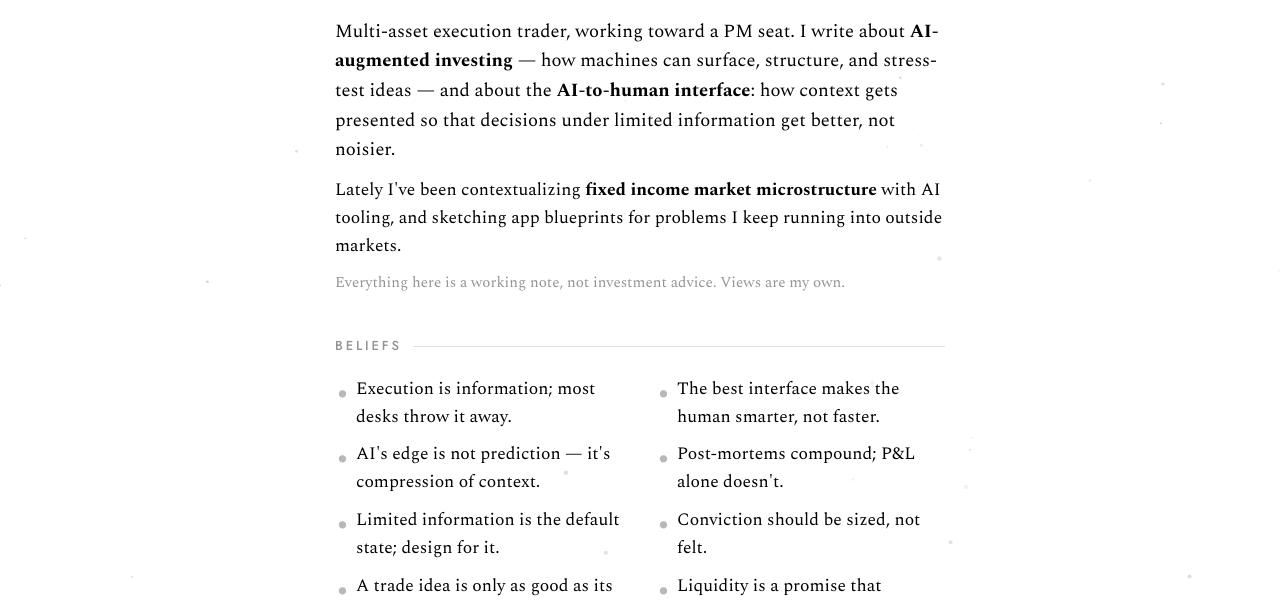
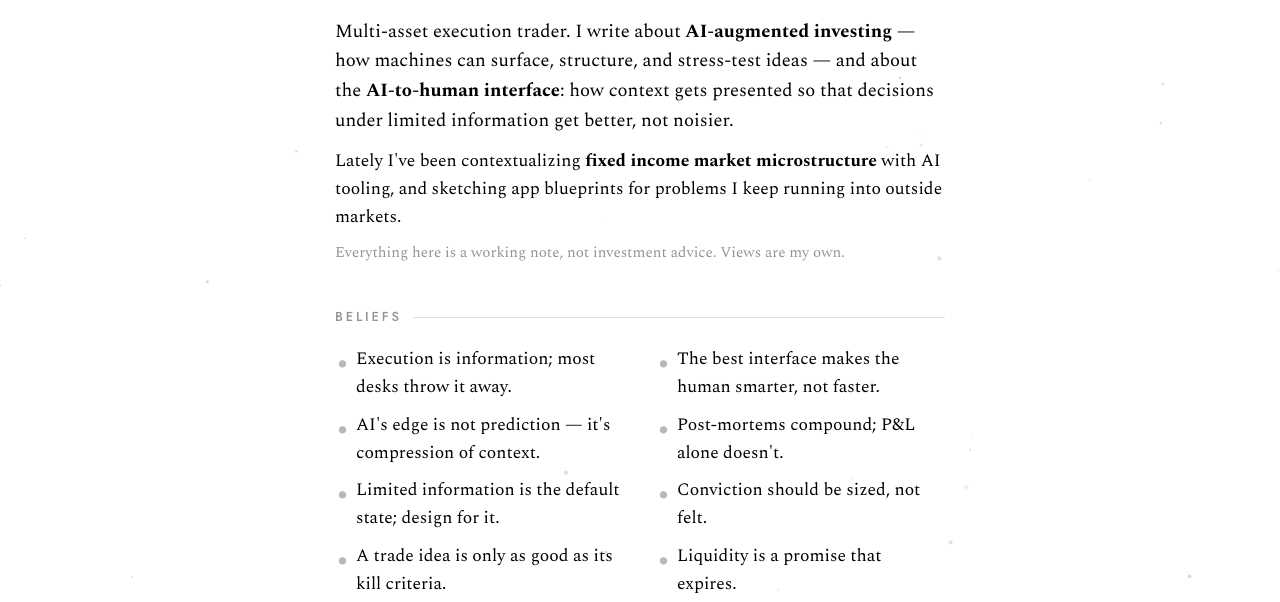
Before and after one commit to JeffreyYimKiHim/JeffreyYimKiHim.github.io, a plain HTML site: page index.html in a window 1280 px wide. Shown: the part 143-745 px from the top of the page. Drawn offline with nearby package versions, Linux system fonts and the light colour scheme.

Commit message:
Rebuild site [skip ci]

```diff
--- a/index.html
+++ b/index.html
@@ -153,7 +153,7 @@ footer a { font-size: 13px; }
 <!-- ============ INTRO ============ -->
 <section class="fade-up">
     <h1>Jeffrey Yim</h1>
-    <p class="lede">Multi-asset execution trader, working toward a PM seat. I write about
+    <p class="lede">Multi-asset execution trader. I write about
     <strong>AI-augmented investing</strong> — how machines can surface, structure, and stress-test ideas —
     and about the <strong>AI-to-human interface</strong>: how context gets presented so that
     decisions under limited information get better, not noisier.</p>
```
